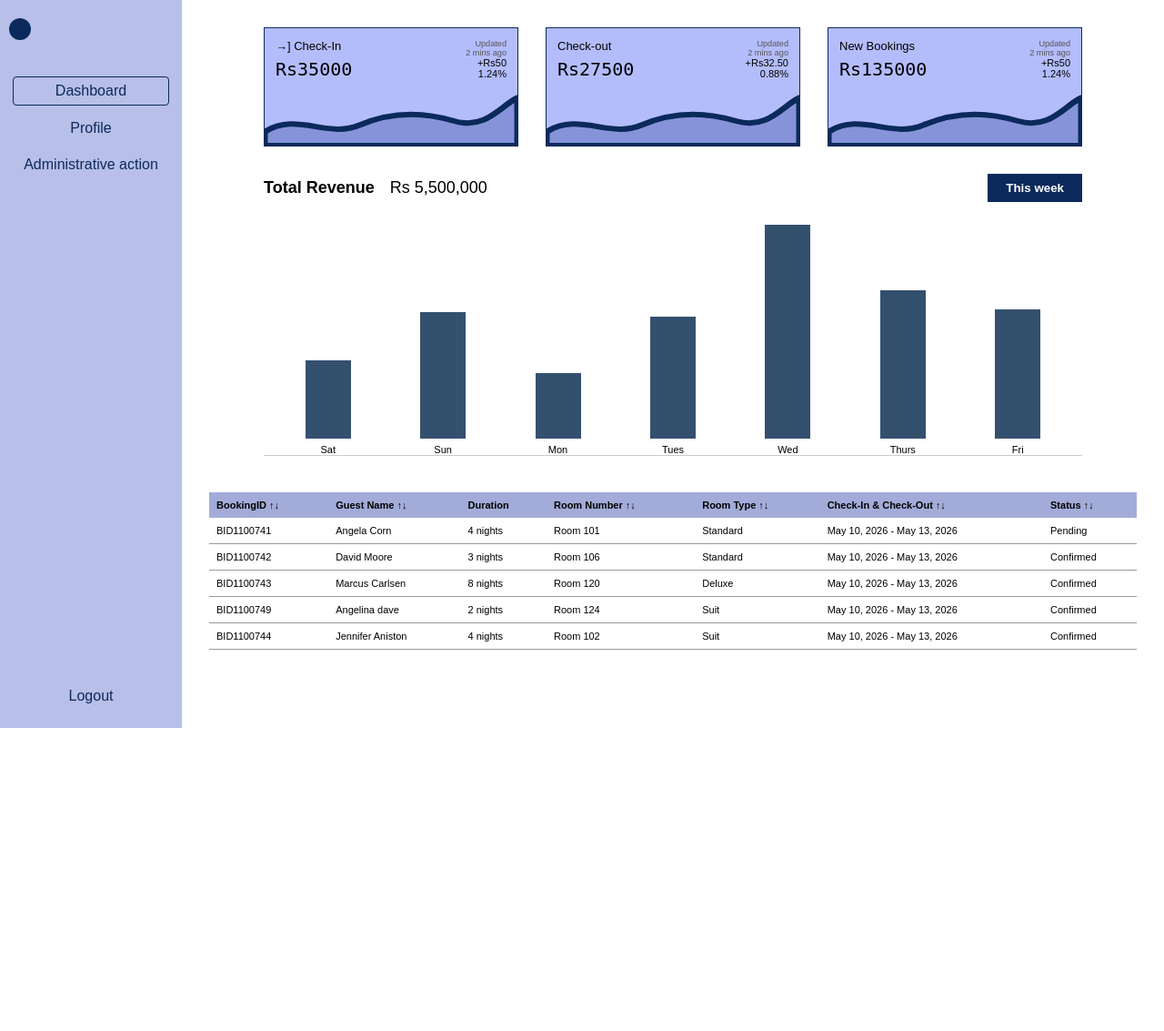
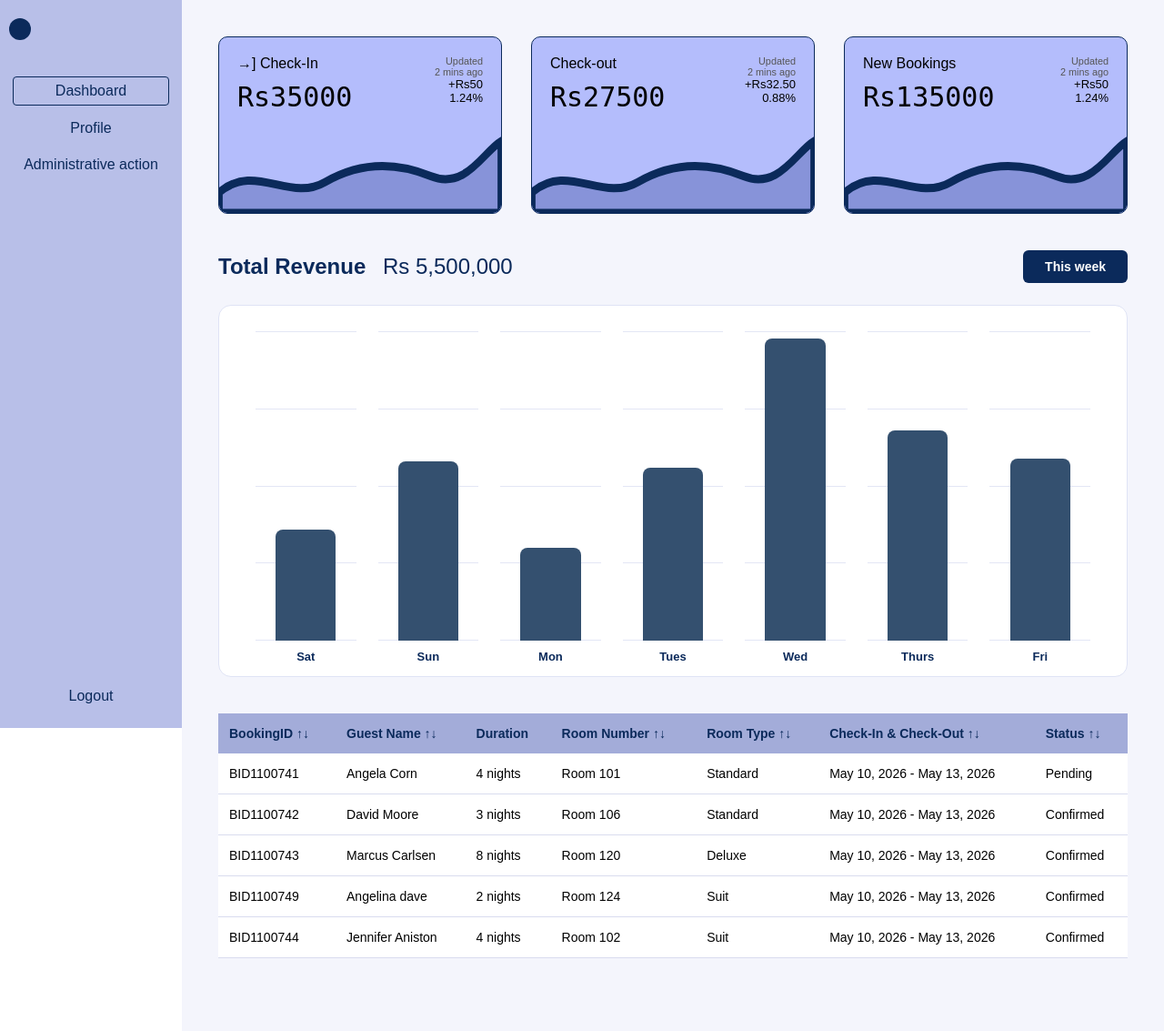
Before and after one commit to Ayushr0129/Star-hotel, a Django app: page /admin-dashboard/ in a window 1280 px wide. Shown: the whole page at 91% size. Before the commit the page ends 800 px from the top, so only its background shows below. Run offline with Django 5.2, Linux system fonts and the light colour scheme.

Commit message:
Adjust background color and contents

```diff
--- a/static/css/admin.css
+++ b/static/css/admin.css
@@ -169,3 +169,38 @@ body { font-family: Arial, sans-serif; }
 /* Toast */
 .toast { position: fixed; left: 50%; bottom: 30px; transform: translateX(-50%); background: #333; color: #fff; padding: 10px 18px; border-radius: 20px; font-size: 12px; opacity: 0; pointer-events: none; transition: opacity .2s; z-index: 20; }
 .toast.show { opacity: 1; }
+
+
+
+/* Dashboard page */
+.sidebar { position: sticky; top: 0; height: 100vh; align-self: flex-start; }
+
+.content.dashboard-page { padding: 40px; min-width: 0; }
+.content.dashboard-page > * { max-width: 1100px; margin-left: auto; margin-right: auto; }
+
+/* Cards */
+.content.dashboard-page > .cards { gap: 32px; margin-bottom: 40px; }
+.dashboard-page .card { min-height: 190px; display: flex; flex-direction: column; justify-content: space-between; border-radius: 10px; }
+.dashboard-page .card-top { padding: 20px; font-size: 16px; }
+.dashboard-page .card-amount { font-size: 30px; margin-top: 10px; }
+.dashboard-page .card-meta { font-size: 13px; }
+.dashboard-page .card svg { height: 90px; }
+
+/* Revenue row */
+.dashboard-page .revenue-row { margin-bottom: 24px; }
+.dashboard-page .revenue-row h2 { font-size: 24px; color: #0b2a5b; }
+.dashboard-page .week-btn { padding: 10px 24px; font-size: 14px; border-radius: 6px; }
+
+/* Bar chart */
+.content.dashboard-page > .chart { gap: 0; padding: 28px 28px 14px; margin-bottom: 40px; background: #fff; border: 1px solid #dfe3f5; border-radius: 14px; }
+.dashboard-page .bar-col { padding: 0 12px; font-size: 13px; color: #0b2a5b; }
+.dashboard-page .bar-area { height: 340px; border-top: 1px solid #e3e6f5; background: repeating-linear-gradient(to top, #e3e6f5 0, #e3e6f5 1px, transparent 1px, transparent 25%); }
+.dashboard-page .bar { width: 60%; max-width: 72px; border-radius: 8px 8px 0 0; background: #34506f; transition: background .2s; }
+.dashboard-page .bar:hover { background: #0b2a5b; }
+.dashboard-page .bar-col span { margin-top: 10px; font-weight: bold; }
+
+/* Table */
+.content.dashboard-page > .bookings { width: min(100%, 1100px); margin: 0 auto 40px; font-size: 14px; background: #fff; }
+.dashboard-page .bookings th { padding: 14px 12px; font-size: 14px; color: #0b2a5b; }
+.dashboard-page .bookings td { padding: 14px 12px; border-bottom: 1px solid #d9dcef; }
+.dashboard-page .bookings tbody tr:hover { background: #f4f5fc; }
--- a/templates/hotel/admin_action.html
+++ b/templates/hotel/admin_action.html
@@ -33,7 +33,10 @@
     .calendar td { padding: 0; height: 30px; text-align: center; vertical-align: middle; }
     .calendar td.today span { display: inline-flex; align-items: center; justify-content: center; width: 24px; height: 24px; line-height: 1; }
     .cal-head select { border: none; background: none; font: inherit; font-weight: bold; font-size: 11px; cursor: pointer; outline: none; }
+    .content.action-page { background: #f4f5fc; }
+    .project-box { background: #fff; }
   </style>
+
 </head>
 <body>
   <div class="layout">
--- a/templates/hotel/admin_dashboard.html
+++ b/templates/hotel/admin_dashboard.html
@@ -1,6 +1,37 @@
 {% load static %}
 <!DOCTYPE html>
 <html lang="en">
+    <style>
+    .sidebar { position: sticky; top: 0; height: 100vh; align-self: flex-start; }
+
+    .content.dashboard-page { padding: 40px; min-width: 0; }
+    .content.dashboard-page > * { max-width: 1100px; margin-left: auto; margin-right: auto; }
+
+    .content.dashboard-page > .cards { gap: 32px; margin-bottom: 40px; }
+    .dashboard-page .card { min-height: 190px; display: flex; flex-direction: column; justify-content: space-between; border-radius: 10px; }
+    .dashboard-page .card-top { padding: 20px; font-size: 16px; }
+    .dashboard-page .card-amount { font-size: 30px; margin-top: 10px; }
+    .dashboard-page .card-meta { font-size: 13px; }
+    .dashboard-page .card svg { height: 90px; }
+
+    .dashboard-page .revenue-row { margin-bottom: 24px; }
+    .dashboard-page .revenue-row h2 { font-size: 24px; color: #0b2a5b; }
+    .dashboard-page .week-btn { padding: 10px 24px; font-size: 14px; border-radius: 6px; }
+
+    .content.dashboard-page > .chart { gap: 0; padding: 28px 28px 14px; margin-bottom: 40px; background: #fff; border: 1px solid #dfe3f5; border-radius: 14px; }
+    .dashboard-page .bar-col { padding: 0 12px; font-size: 13px; color: #0b2a5b; }
+    .dashboard-page .bar-area { height: 340px; border-top: 1px solid #e3e6f5; background: repeating-linear-gradient(to top, #e3e6f5 0, #e3e6f5 1px, transparent 1px, transparent 25%); }
+    .dashboard-page .bar { width: 60%; max-width: 72px; border-radius: 8px 8px 0 0; background: #34506f; transition: background .2s; }
+    .dashboard-page .bar:hover { background: #0b2a5b; }
+    .dashboard-page .bar-col span { margin-top: 10px; font-weight: bold; }
+
+    .content.dashboard-page > .bookings { width: min(100%, 1100px); margin: 0 auto 40px; font-size: 14px; background: #fff; }
+    .dashboard-page .bookings th { padding: 14px 12px; font-size: 14px; color: #0b2a5b; }
+    .dashboard-page .bookings td { padding: 14px 12px; border-bottom: 1px solid #d9dcef; }
+    .dashboard-page .bookings tbody tr:hover { background: #f4f5fc; }
+
+    .content.dashboard-page { background: #f4f5fc; }
+  </style>
 <head>
   <meta charset="UTF-8">
   <title>Admin Dashboard</title>
@@ -20,7 +51,7 @@
       </div>
     </aside>
 
-    <main class="content">
+    <main class="content dashboard-page">
 
 
       <section class="cards">
--- a/templates/hotel/admin_profile.html
+++ b/templates/hotel/admin_profile.html
@@ -1,6 +1,10 @@
 {% load static %}
 <!DOCTYPE html>
 <html lang="en">
+    <style>
+    .content.profile-page { background: #f4f5fc; }
+    .info-card { background: #ffffff; }
+  </style>
 <head>
   <meta charset="UTF-8">
   <title>Profile</title>
```
